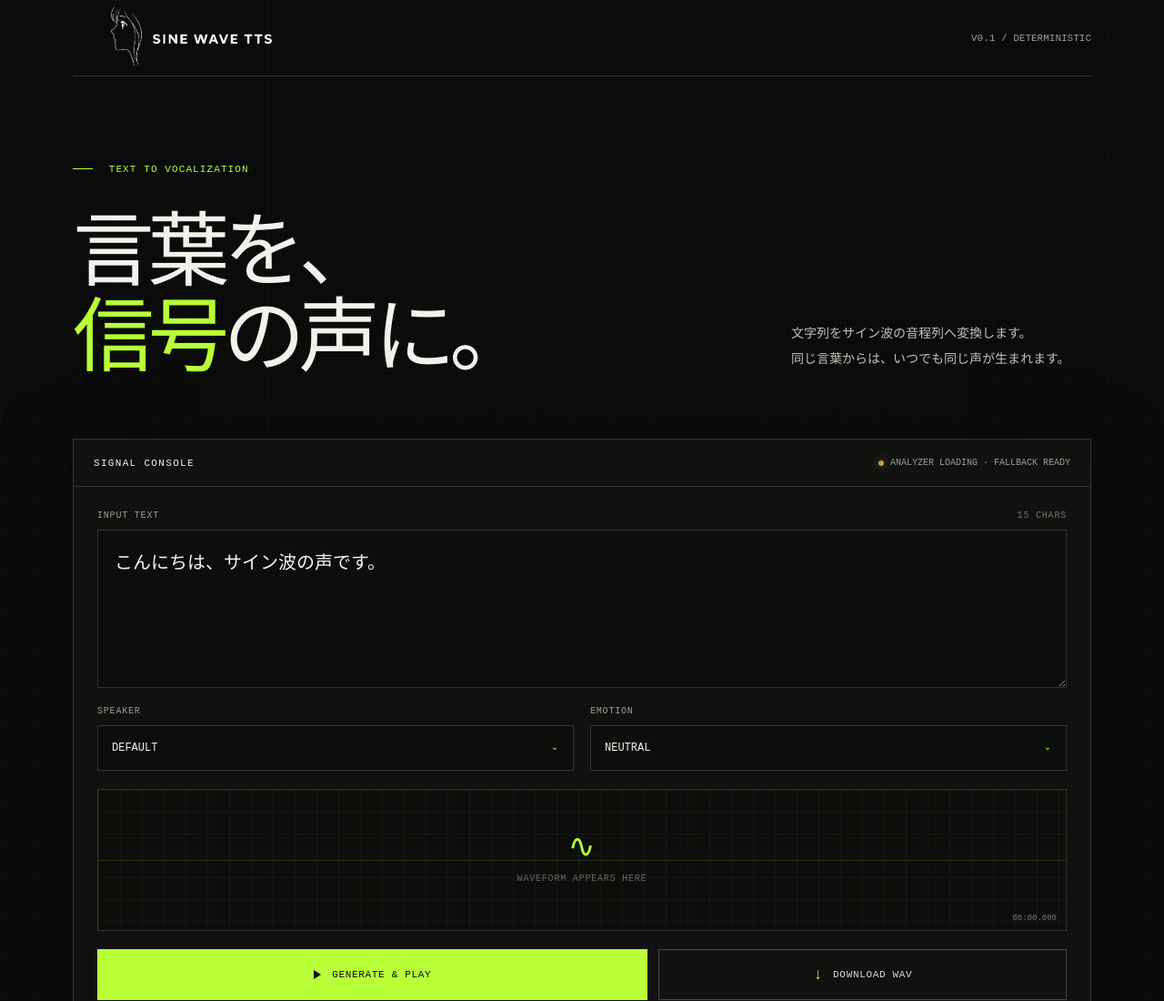
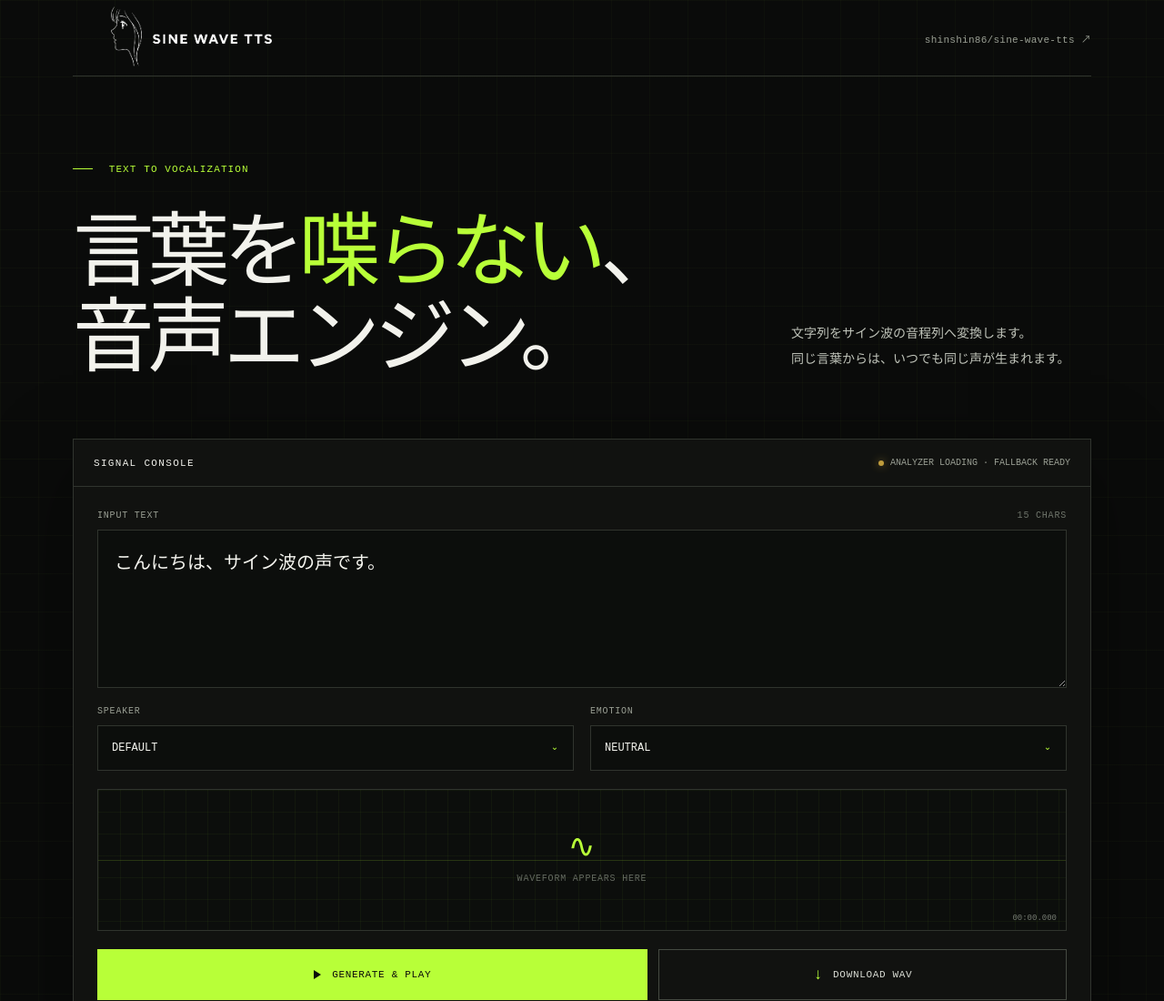
Before and after one commit to shinshin86/sine-wave-tts, a website built with Vite: page demo/index.html in a window 1280 px wide. Shown: the top 1100 px of the page at 91% size. Built offline with nearby package versions, Linux system fonts and the light colour scheme; what kuromoji would draw is missing.

Commit message:
Refresh web demo hero and header link

```diff
--- a/demo/main.ts
+++ b/demo/main.ts
@@ -32,12 +32,25 @@ app.innerHTML = `
       <div class="brand">
         <img class="brand-logo" src="${brandLogoUrl}" alt="Sine Wave TTS" />
       </div>
-      <span class="version">v0.1 / deterministic</span>
+      <a
+        class="source-link"
+        href="https://github.com/shinshin86/sine-wave-tts"
+        target="_blank"
+        rel="noopener noreferrer"
+        aria-label="GitHub repository: shinshin86/sine-wave-tts"
+      >
+        <span class="source-label-full">shinshin86/sine-wave-tts</span>
+        <span class="source-label-compact" aria-hidden="true">GitHub</span>
+        <span aria-hidden="true">↗</span>
+      </a>
     </header>
 
     <section class="hero" aria-labelledby="page-title">
       <p class="eyebrow"><span></span> Text to vocalization</p>
-      <h1 id="page-title">言葉を、<br /><em>信号</em>の声に。</h1>
+      <h1 id="page-title">
+        <span class="hero-line">言葉を<em>喋らない</em>、</span><br />
+        <span class="hero-line">音声エンジン。</span>
+      </h1>
       <p class="intro">
         文字列をサイン波の音程列へ変換します。<br />
         同じ言葉からは、いつでも同じ声が生まれます。
--- a/demo/style.css
+++ b/demo/style.css
@@ -65,7 +65,7 @@ select {
   mix-blend-mode: screen;
 }
 
-.version,
+.source-link,
 .eyebrow,
 .console-head,
 .field > span,
@@ -74,10 +74,21 @@ footer {
   font-family: var(--mono);
 }
 
-.version {
+.source-link {
   color: var(--muted);
   font-size: 11px;
-  text-transform: uppercase;
+  letter-spacing: 0.025em;
+  text-decoration: none;
+  transition: color 160ms ease;
+}
+
+.source-link:hover,
+.source-link:focus-visible {
+  color: var(--acid);
+}
+
+.source-label-compact {
+  display: none;
 }
 
 .hero {
@@ -116,6 +127,10 @@ h1 {
 h1 em {
   color: var(--acid);
   font-style: normal;
+}
+
+.hero-line {
+  white-space: nowrap;
 }
 
 .intro {
@@ -470,7 +485,7 @@ footer {
   }
 
   h1 {
-    font-size: clamp(48px, 14vw, 70px);
+    font-size: clamp(38px, 12vw, 70px);
   }
 
   .intro {
@@ -492,8 +507,12 @@ footer {
 }
 
 @media (max-width: 480px) {
-  .version {
+  .source-label-full {
     display: none;
+  }
+
+  .source-label-compact {
+    display: inline;
   }
 
   .live-indicator strong {
```
